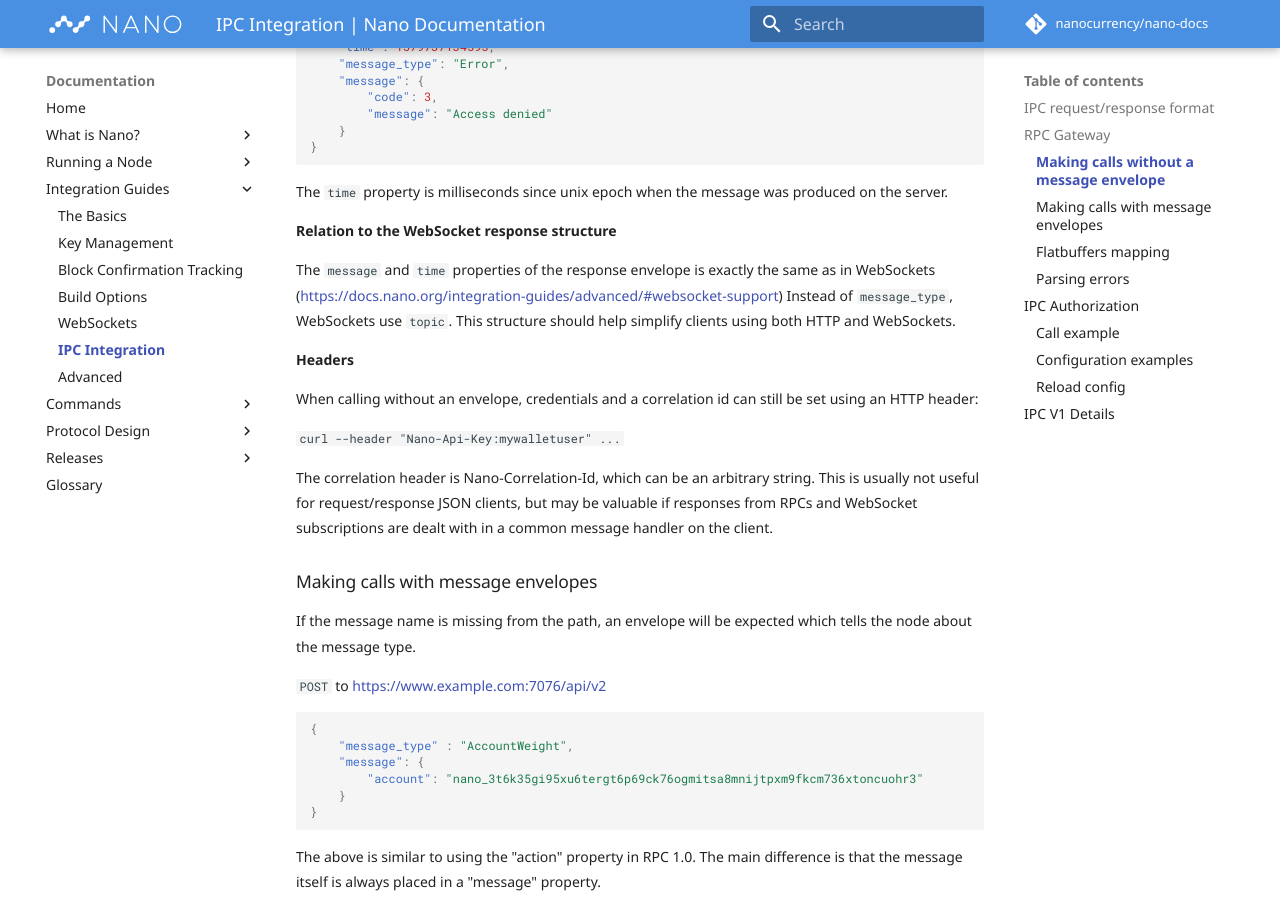
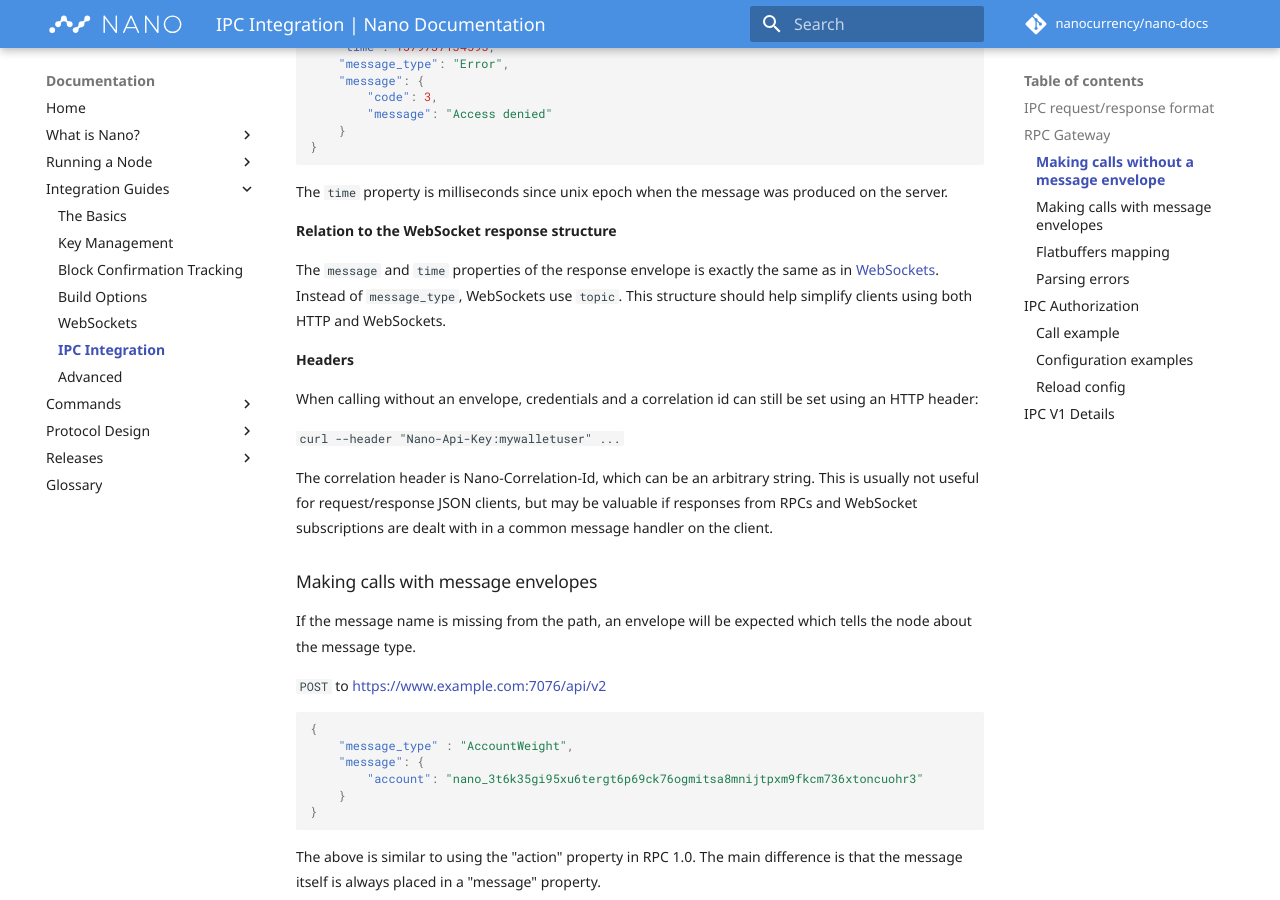
Before and after one commit to nanocurrency/nano-docs, an MkDocs documentation site: the page built from docs/integration-guides/ipc-integration.md, in a window 1280 px wide and 900 px high, scrolled down 1870 px. Built offline with MkDocs 1.6.1 and Material for MkDocs 9.7.7, drawn with Linux system fonts in a browser that asks for light colours; comment, search, counter and statistics services are not loaded; some of the changed lines change nothing that is shown.

Commit message:
Fix and update link to websockets from IPC guide

```diff
--- a/docs/integration-guides/ipc-integration.md
+++ b/docs/integration-guides/ipc-integration.md
@@ -86,7 +86,7 @@
 
 **Relation to the WebSocket response structure**
 
-The `message` and `time` properties of the response envelope is exactly the same as in WebSockets (https://docs.nano.org/integration-guides/advanced/#websocket-support) Instead of `message_type`, WebSockets use `topic`. This structure should help simplify clients using both HTTP and WebSockets.
+The `message` and `time` properties of the response envelope is exactly the same as in [WebSockets](/integration-guides/websockets). Instead of `message_type`, WebSockets use `topic`. This structure should help simplify clients using both HTTP and WebSockets.
 
 **Headers**
 
```
